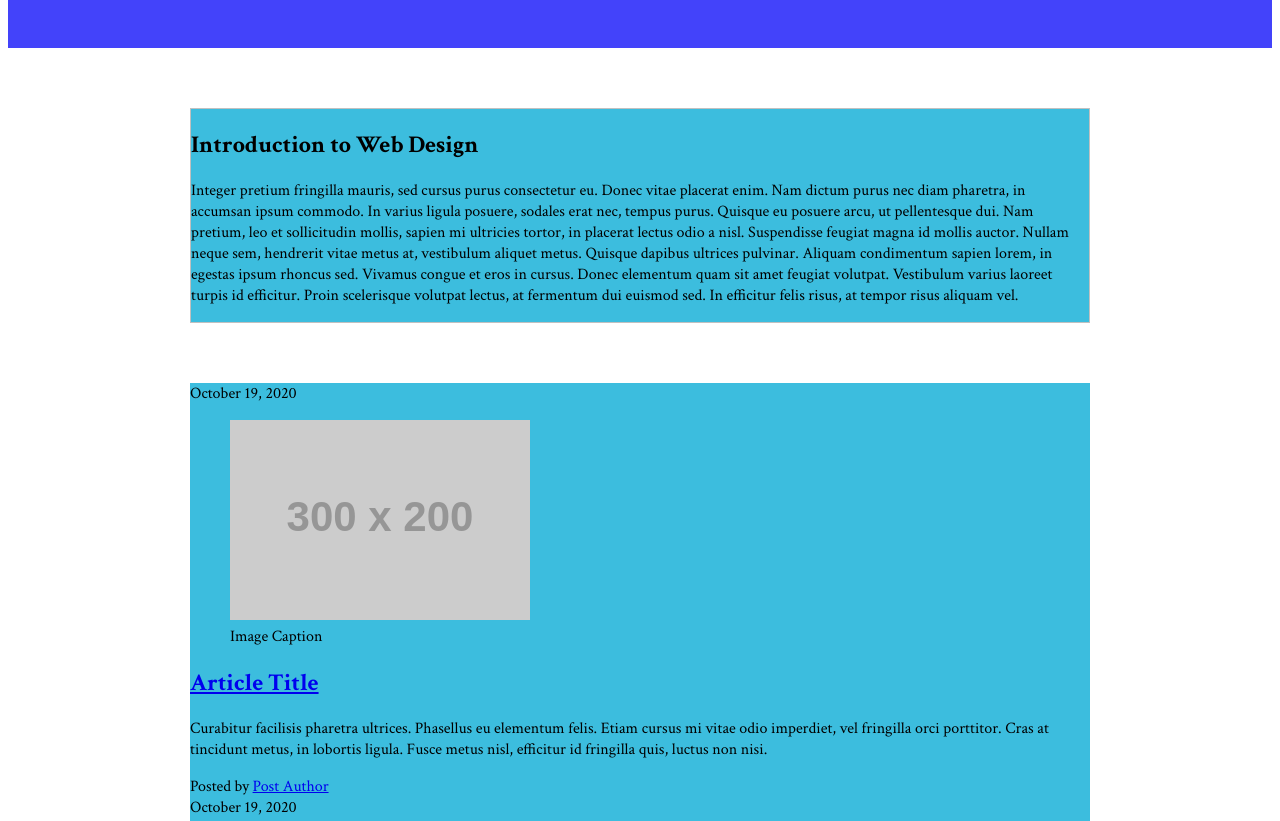
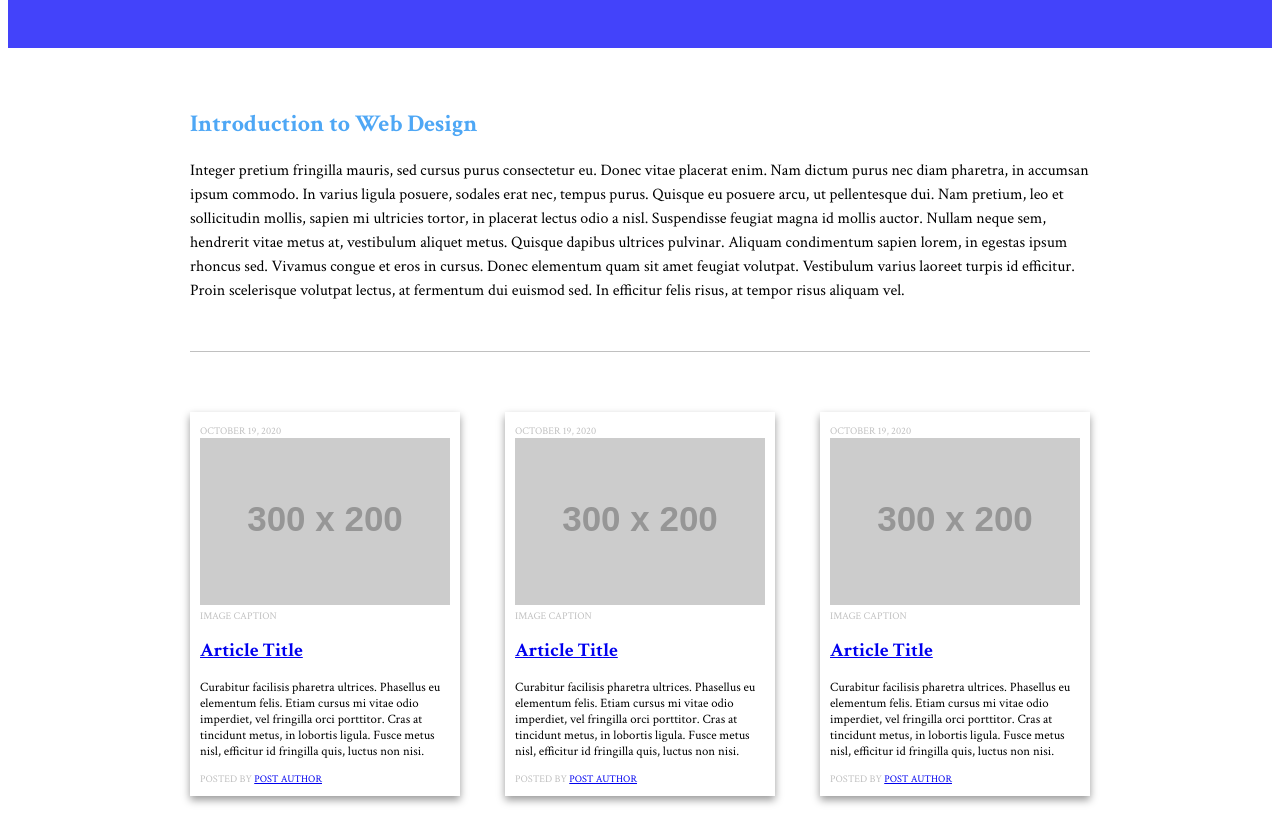
Before and after one commit to brmiller01/ifsc-1310, a plain HTML site: page css-demo/index.html in a window 1280 px wide. Shown: the part 269-1090 px from the top of the page. Drawn offline with Linux system fonts and the light colour scheme; placeholder pictures from the web are drawn by us.

Commit message:
10/13/2020 10:31AM

```diff
--- a/css-demo/assets/css/style.css
+++ b/css-demo/assets/css/style.css
@@ -20,9 +20,13 @@ html {
 
 .container{
     width:80vw;
-    background:#3CBDDE;
     margin:60px auto;
     max-width:900px;
+}
+/*Responsive Images*/
+img{
+    max-width:100%;
+    height:auto;
 }
 /*Global Sytles*/
 body {
@@ -80,10 +84,43 @@ header.primary nav ul li a:hover, header.primary nav a:visited{
     background-color: rgba(78,167,245,.4);
 }
 #intro{
-    border:1px solid #c0c0c0;
+    border-bottom: 1px solid #c0c0c0;
+    padding-bottom:2em;
 }
-
-
+#intro h2{
+    color:#4EA7F5;
+}
+#intro p{
+    line-height:1.5;
+}
+section#content{
+    display:flex;
+    flex-direction:row;
+    justify-content:space-between;
+    border-bottom:1px solid #c0c0c0;
+    padding-bottom:3em;
+}
+#content article.post{
+    width:30%;
+    box-shadow:0 4px 8px rgba(0,0,0,.4);
+    padding:10px;
+    transition:.6s;
+    font-size:.8rem;
+}
+#content article.post:hover{
+    box-shadow:0 8px 16px rgba(0,0,0,.4);
+}
+#content article time,#content article figcaption,#content article footer{
+    font-size:.8em;
+    color:#c0c0c0;
+    text-transform:uppercase;
+}
+#content .post a:link, #content .post a:visited{
+    color:4EA7F5;
+}
+#content .post figure{
+    margin:0;
+}
 
 /*Media Queries come Last*/
 @media screen and (max-width:600px){
@@ -97,4 +134,5 @@ header.primary nav ul li a:hover, header.primary nav a:visited{
     header.primary nav ul li a{
         display:block;
     }
+
 }
```
